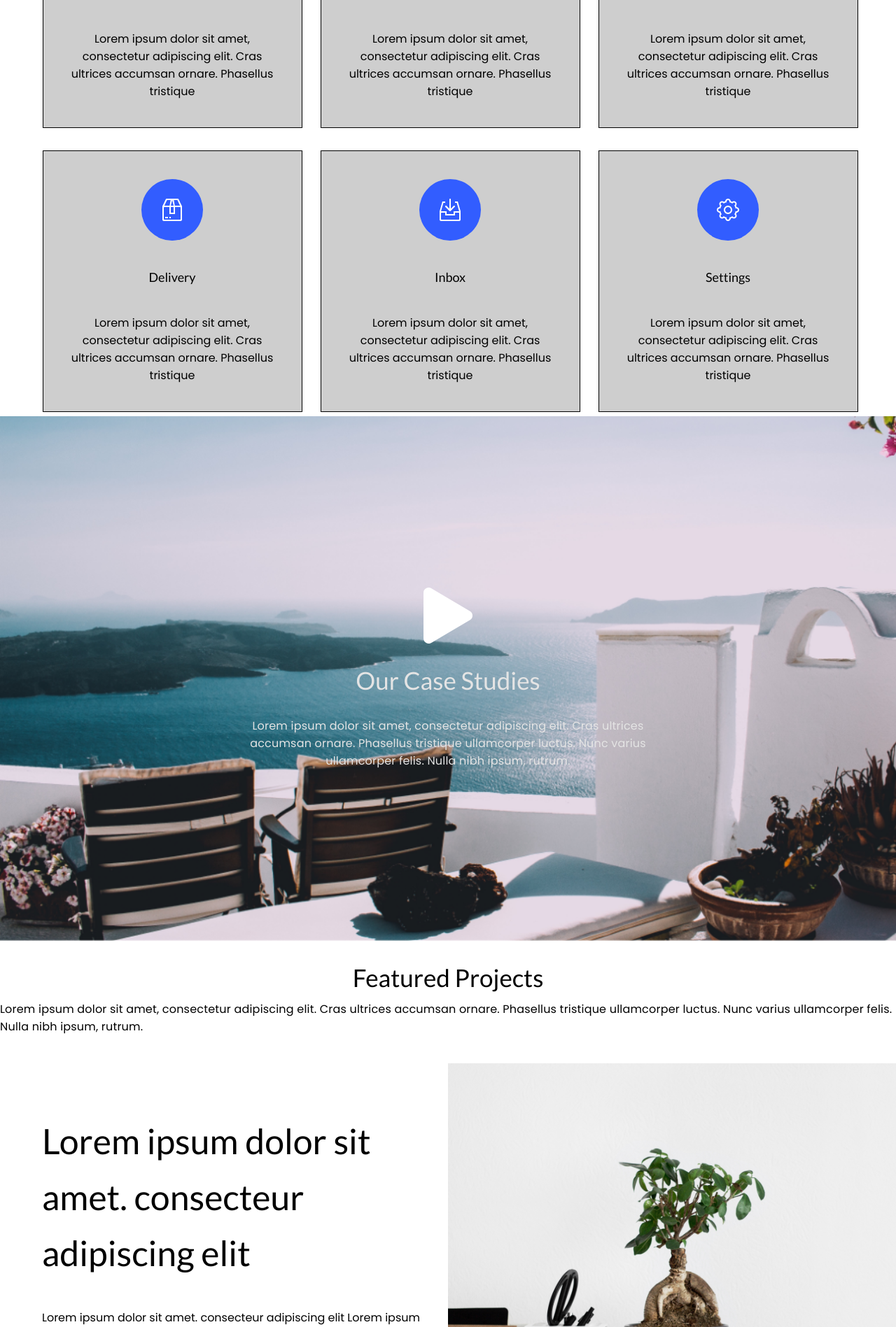
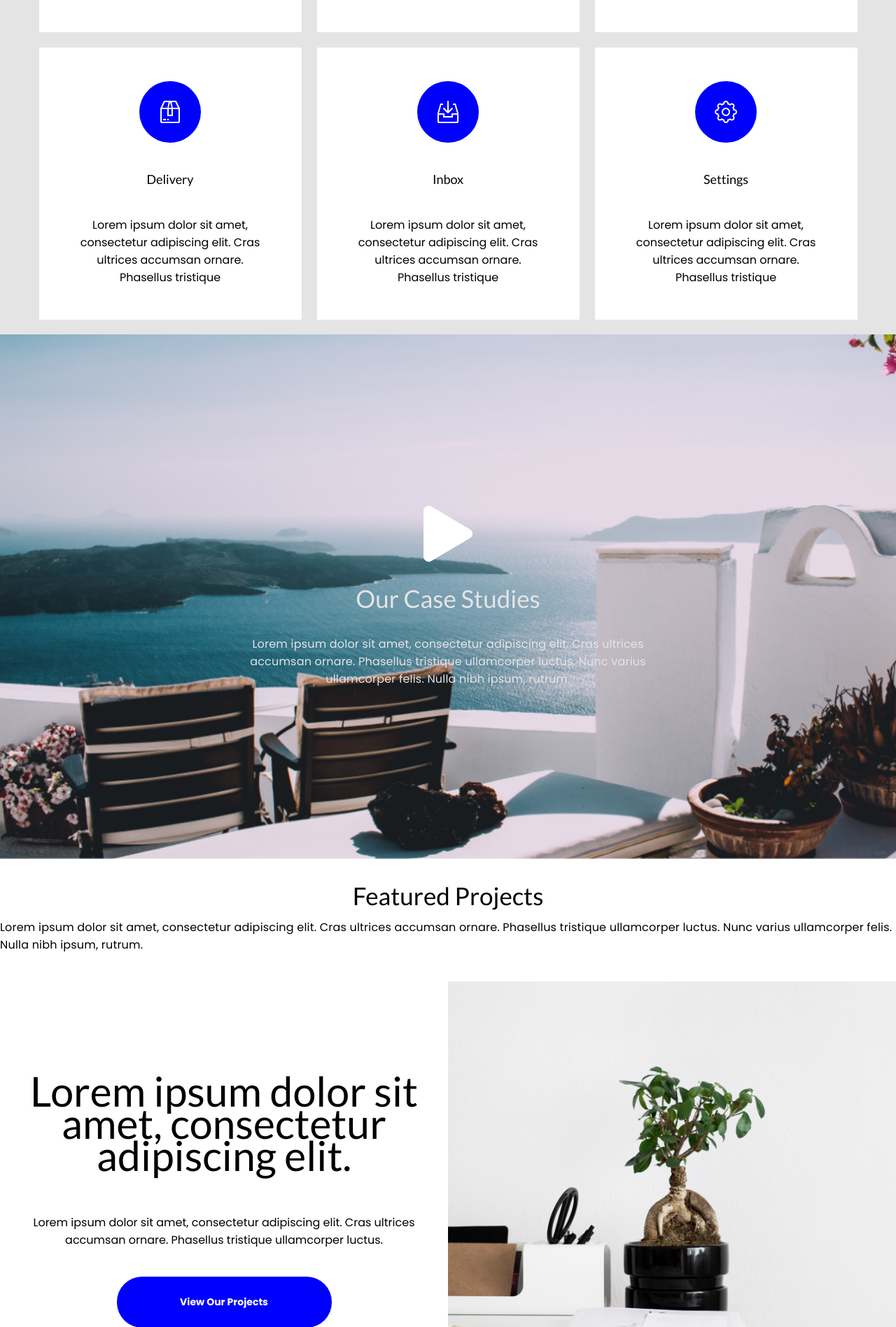
Before and after one commit to gugu3600/Talent-Batch7, a PHP site: page / in a window 1280 px wide. Shown: the part 1948-3845 px from the top of the page at 70% size. Run offline with PHP 8.4, Linux system fonts and the light colour scheme.

Commit message:
Add files via upload

```diff
--- a/day5/assets/css/style.css
+++ b/day5/assets/css/style.css
@@ -1,10 +1,15 @@
-@import url('https://fonts.googleapis.com/css2?family=Dancing+Script:wght@700&family=Lato:ital,wght@0,100;0,300;0,400;0,700;0,900;1,100;1,300;1,400;1,700;1,900&family=Poppins:ital,wght@0,100;0,200;0,300;0,400;0,500;0,600;0,700;0,800;0,900;1,100;1,200;1,300;1,400;1,500;1,600;1,700;1,800;1,900&display=swap');
+@import url('https://fonts.googleapis.com/css2?family=Dancing+Script:wght@400..700&family=Roboto:ital,wght@0,100..900;1,100..900&display=swap');
+
+@import url('https://fonts.googleapis.com/css2?family=Dancing+Script:wght@400..700&family=Lato:ital,wght@0,100;0,300;0,400;0,700;0,900;1,100;1,300;1,400;1,700;1,900&family=Roboto:ital,wght@0,100..900;1,100..900&display=swap');
+
+@import url('https://fonts.googleapis.com/css2?family=Dancing+Script:wght@400..700&family=Lato:ital,wght@0,100;0,300;0,400;0,700;0,900;1,100;1,300;1,400;1,700;1,900&family=Poppins:ital,wght@0,100;0,200;0,300;0,400;0,500;0,600;0,700;0,800;0,900;1,100;1,200;1,300;1,400;1,500;1,600;1,700;1,800;1,900&family=Roboto:ital,wght@0,100..900;1,100..900&display=swap');
+
 
 
 :root {
     --light: #D9F0FF;
     --white: #FFFFFF;
-    --blue: #325DFF;
+    --blue: #0000fd;
     --black: #000;
     --gray: #E4E4E4;
     --poppin: "Poppins";
@@ -214,7 +232,7 @@ nav ul li a:hover {
 
 .row .col-md-6 {
     width: 50%;
-    text-align: left;
+    text-align: center;
     flex-grow: 1;
 }
 
@@ -240,8 +258,10 @@ nav ul li a:hover {
 }
 
 .card-section {
+    background-color: var(--gray);
+    padding: 20px;
     /* text-align: center; */
-    margin-top: 100px;
+    /* margin-top: 100px; */
 }
 
 .title-box {
@@ -273,34 +293,42 @@ nav ul li a:hover {
     gap: 20px;
 }
 
-.row .flex-card {
+/* .row .flex-card {
     width: calc((100% / 3) - 20px);
-    /* background-color: var(--gray); */
+    background-color: var(--gray);
     text-align: center;
     flex-grow: 1;
     padding: 6px;
+} */
+
+.flex-box .card {
+    width: calc((100% / 3) - 20px);
+    background-color: var(--white);
+    /* margin-left: 20px; */
+    /* margin-bottom: 20px; */
+    padding: 48px;
+    border: 1px solid var(--gray);
+    text-align: center;
+    flex-grow: 1;
+    /* display: flex;
+    flex-direction: column;
+    align-items: center; */
 }
 
-.flex-card .card {
-    width: 371px;
-    height: 374px;
-    background-color: #CECECE;
-    /* margin-left: 20px; */
-    /* margin-bottom: 20px; */
-    padding: 40px;
-    border: 1px solid var(--black);
+.card-body{
     display: flex;
     flex-direction: column;
+    justify-content: center;
     align-items: center;
 }
 
-.card-header .card-icon {
+.card-body .card-icon {
     width: 88px;
     height: 88px;
     color: var(--gray);
     background-color: var(--blue);
     border-radius: 50%;
-    padding: 20px;
+    /* padding: 20px; */
 
     display: flex;
     justify-content: center;
@@ -345,6 +375,35 @@ nav ul li a:hover {
     letter-spacing: 0.2px;
 }
 
+.features-row{
+    display: flex;
+    flex-wrap: wrap;
+    align-items: center;
+}
+
+.features-item{
+
+    width: calc(100%/2);
+    height: 100%;
+    background-color: var(--white);
+    text-align: center;
+}
+
+.features-item img{
+    width: 100%;
+}
+
+.features-item h3{
+
+    line-height: 46px;
+    padding: 20px;
+}
+
+.features-item p{
+    margin: 20px 0;
+    line-height: 25px;
+    padding: 20px;
+}
 
 
 /* main end  */
--- a/day5/index.html
+++ b/day5/index.html
@@ -36,6 +36,9 @@
 
         <img src="assets/images/main_banner.png" alt="Banner Img" />
 
+        <div class="banner-bg"></div>
+
+
         <div class="banner-text">
             <h2>Lorem Ipsum</h2>
             <p>Reference site about Lorem Ipsum, giving information on its origins, as well as a random Lipsum
@@ -43,7 +46,6 @@
             <a href="#" class="btn">View Our Projects</a>
         </div>
 
-        <div class="banner-bg"></div>
 
     </div>
 
@@ -90,14 +92,17 @@
                 <!-- row start  -->
                 <div class="row flex-box">
 
-                    <div class="flex-card">
+                    <!-- <div class="flex-card"> -->
                     <div class="card">
-                            <div class="card-header">
+                        <!-- <div class="card-header"> -->
+
+                        <!-- </div> -->
+                        <div class="card-body">
+
                             <h4 class="card-icon">
                                 <img src="assets/images/icon/icon_mind.png" alt="">
                             </h4>
-                            </div>
-                            <div class="card-body">
+
                             <h5 class="card-title">
                                 Peace of Mind
                             </h5>
@@ -108,16 +113,17 @@
                             </p>
                         </div>
                     </div>
-                    </div>
+                    <!-- </div> -->
 
-                    <div class="flex-card">
+                    <!-- <div class="flex-card"> -->
                     <div class="card">
-                            <div class="card-header">
+                        <!-- <div class="card-header"> -->
+
+                        <!-- </div> -->
+                        <div class="card-body">
                             <h4 class="card-icon">
                                 <img src="assets/images/icon/icon_break.png" alt="">
                             </h4>
-                            </div>
-                            <div class="card-body">
                             <h5 class="card-title">
                                 Coffee Break
                             </h5>
@@ -128,17 +134,20 @@
                             </p>
                         </div>
                     </div>
-                    </div>
+                    <!-- </div> -->
 
 
-                    <div class="flex-card">
+                    <!-- <div class="flex-card"> -->
                     <div class="card">
-                            <div class="card-header">
+                        <!-- <div class="card-header"> -->
+
+                        <!-- </div> -->
+                        <div class="card-body">
+
                             <h4 class="card-icon">
                                 <img src="assets/images/icon/icon_reward.png" alt="reward">
                             </h4>
-                            </div>
-                            <div class="card-body">
+
                             <h5 class="card-title">
                                 Rewards
                             </h5>
@@ -149,17 +158,20 @@
                             </p>
                         </div>
                     </div>
-                    </div>
+                    <!-- </div> -->
 
 
-                    <div class="flex-card">
+                    <!-- <div class="flex-card"> -->
                     <div class="card">
-                            <div class="card-header">
+                        <!-- <div class="card-header"> -->
+
+                        <!-- </div> -->
+                        <div class="card-body">
+
                             <h4 class="card-icon">
                                 <img src="assets/images/icon/icon_delivery.png" alt="gift">
                             </h4>
-                            </div>
-                            <div class="card-body">
+
                             <h5 class="card-title">
                                 Delivery
                             </h5>
@@ -170,16 +182,19 @@
                             </p>
                         </div>
                     </div>
-                    </div>
+                    <!-- </div> -->
 
-                    <div class="flex-card">
+                    <!-- <div class="flex-card"> -->
                     <div class="card">
-                            <div class="card-header">
+                        <!-- <div class="card-header"> -->
+
+                        <!-- </div> -->
+                        <div class="card-body">
+
                             <h4 class="card-icon">
                                 <img src="assets/images/icon/icon_inbox.png" alt="inbox">
                             </h4>
-                            </div>
-                            <div class="card-body">
+
                             <h5 class="card-title">
                                 Inbox
                             </h5>
@@ -190,18 +205,21 @@
                             </p>
                         </div>
                     </div>
-                    </div>
+                    <!-- </div> -->
 
 
-                    <div class="flex-card">
+                    <!-- <div class="flex-card"> -->
                     <div class="card">
-                            <div class="card-header">
+                        <!-- <div class="card-header"> -->
+
+                        <!-- </div> -->
+
+                        <div class="card-body">
+
                             <h4 class="card-icon">
                                 <img src="assets/images/icon/icon_setting.png" alt="setting">
                             </h4>
-                            </div>
 
-                            <div class="card-body">
                             <h5 class="card-title">
                                 Settings
                             </h5>
@@ -212,7 +230,7 @@
                             </p>
                         </div>
                     </div>
-                    </div>
+                    <!-- </div> -->
                 </div>
                 <!-- row end  -->
             </div>
@@ -241,7 +259,7 @@
         <!-- bg img section end  -->
 
         <!-- Features section start  -->
-        <section>
+        <section class="features-section">
             <div class="title-box">
                 <h3>Featured Projects</h3>
                 <p>
@@ -250,50 +268,55 @@
                 </p>
             </div>
 
-            <!-- row start  -->
-            <div class="row features-row">
-                <!-- col-md-6 start  -->
-                <div class="col-md-6">
-                    <div class="text-box">
-                        <h3>
-                            Lorem ipsum dolor sit amet. consecteur adipiscing elit
-                        </h3>
-                        <p>
-                            Lorem ipsum dolor sit amet. consecteur adipiscing elit Lorem ipsum dolor sit amet.
-                            consecteur adipiscing elit Lorem ipsum dolor sit amet. consecteur adipiscing elit
-                        </p>
+            <!--feature row start  -->
+            <div class="features-row">
+
+                <div class="features-item">
+                    <h3>Lorem ipsum dolor sit amet, consectetur adipiscing elit.</h3>
+                    <p>Lorem ipsum dolor sit amet, consectetur adipiscing elit. Cras ultrices accumsan ornare. Phasellus
+                        tristique ullamcorper luctus.</p>
                     <a href="#" class="btn">View Our Projects</a>
                 </div>
-                </div>
-                <!-- col-md-6 end -->
 
-                <!-- col md 6 start  -->
-                <div class="col-md-6">
-                    <img src="assets/images/img02.png" alt="img2" width="100%">
+                <div class="features-item">
+                    <img src="assets/images/img02.png" alt="img02" class="features-img">
                 </div>
             </div>
-            <!-- col md 6 end  -->
-            <div class="row features-row">
+            <!--feature row end -->
+
+            <!--feature row start  -->
+            <div class="features-row reverse">
+
+                <div class="features-item">
+                    <img src="assets/images/img03.png" alt="img02" class="features-img">
+                </div>
+
+                <div class="features-item">
+                    <h3>Lorem ipsum dolor sit amet, consectetur adipiscing elit.</h3>
+                    <p>Lorem ipsum dolor sit amet, consectetur adipiscing elit. Cras ultrices accumsan ornare. Phasellus
+                        tristique ullamcorper luctus.</p>
+                    <a href="#" class="btn">View Our Projects</a>
+                </div>
 
 
-                <div class="col-md-6">
-                    <img src="assets/images/img03.png" alt="">
+            </div>
+            <!--feature row end -->
+
+            <!--feature row start  -->
+            <div class="features-row">
+
+                <div class="features-item">
+                    <h3>Lorem ipsum dolor sit amet, consectetur adipiscing elit.</h3>
+                    <p>Lorem ipsum dolor sit amet, consectetur adipiscing elit. Cras ultrices accumsan ornare. Phasellus
+                        tristique ullamcorper luctus.</p>
+                    <a href="#" class="btn">View Our Projects</a>
                 </div>
 
-                <div class="col-md-6">
-                    <div class="text-box">
-                        <h3>
-                            Lorem ipsum dolor sit amet. consecteur adipiscing elit
-                        </h3>
-                        <p>
-                            Lorem ipsum dolor sit amet. consecteur adipiscing elit Lorem ipsum dolor sit amet.
-                            consecteur adipiscing elit Lorem ipsum dolor sit amet. consecteur adipiscing elit
-                        </p>
-                        <a href="#" class="btn">View Our Projects</a>
+                <div class="features-item">
+                    <img src="assets/images/img04.png" alt="img02" class="features-img">
                 </div>
             </div>
-            </div>
-            <!-- row end -->
+            <!--feature row end -->
         </section>
         <!-- Features section end -->
     </main>
```
Also changed, not shown: other parts of day5/assets/css/style.css (+56 -40 lines). Lines whose indentation alone changed are shown as unchanged.
